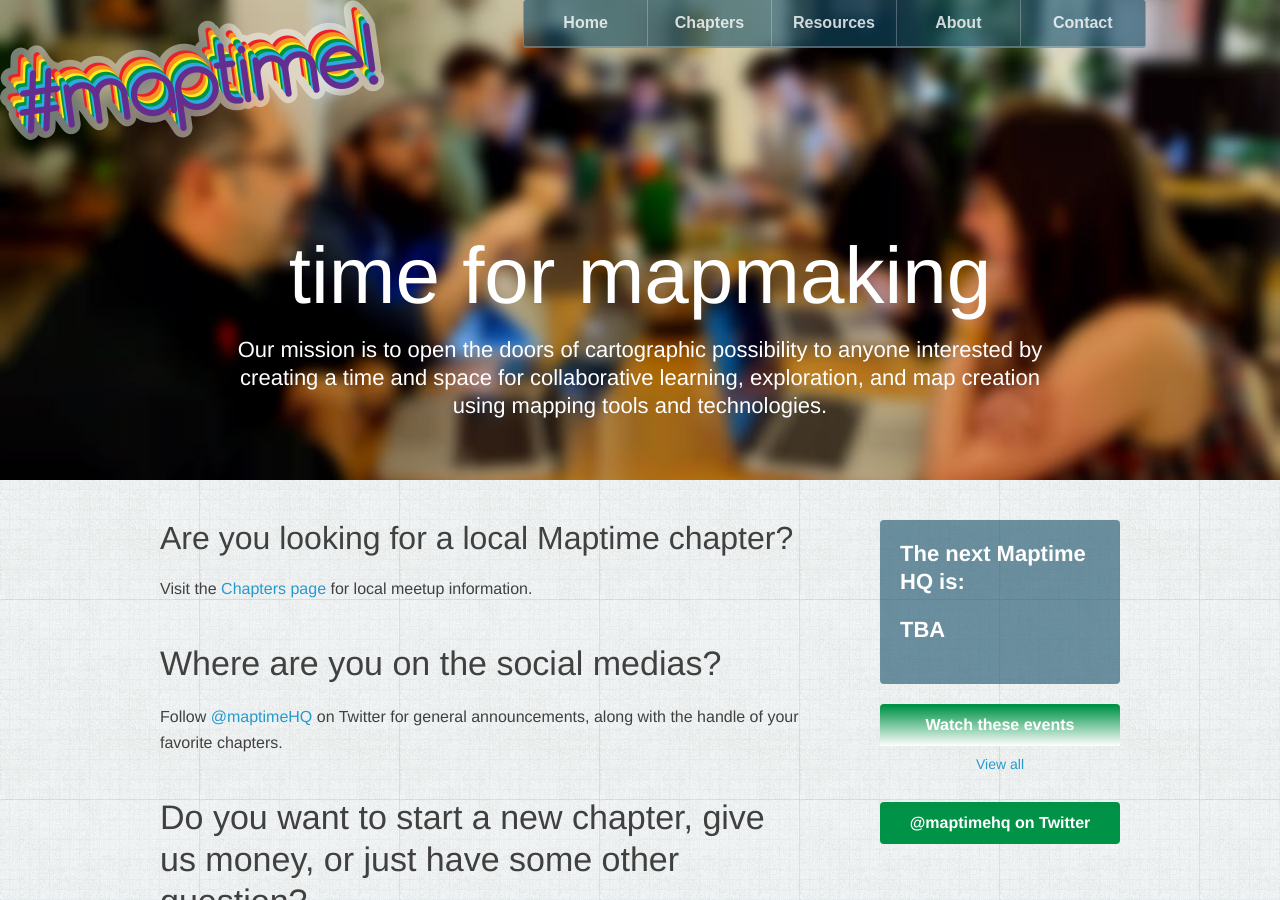
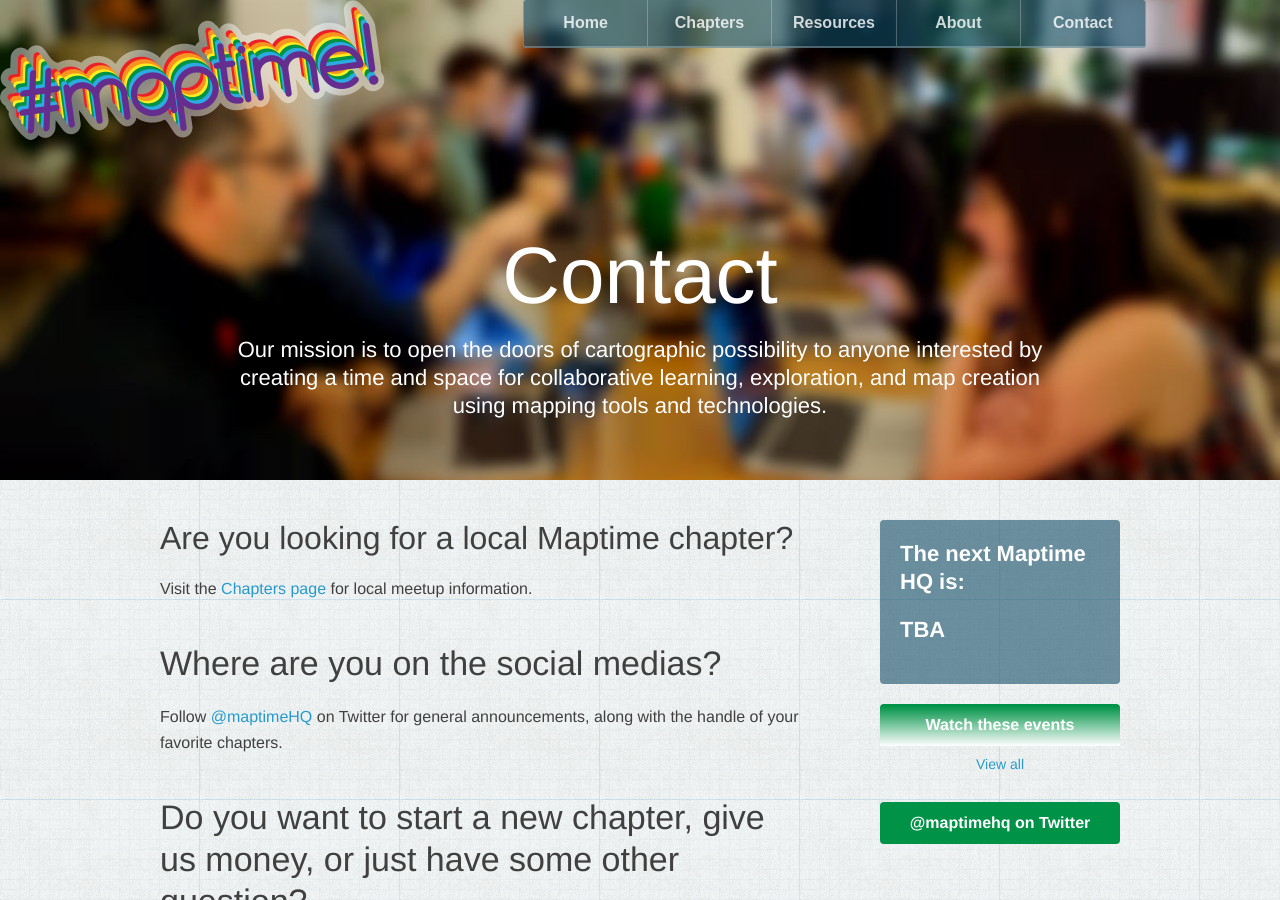
Before and after one commit to maptime/maptime.github.io, a Jekyll site: the page built from contact/index.html, in a window 1280 px wide and 900 px high. Built offline with Jekyll 4.4.1, drawn with Linux system fonts in a browser that asks for light colours.

```diff
--- a/_includes/header.html
+++ b/_includes/header.html
@@ -1,5 +1,42 @@
-{% if page.title == "Chapters" %}
+{% case page.title %}
+{% when 'Home' %}
+	<div class='center'>
+	  <div class='row12'>
+	    <div class='pin-bottom space-bottom4'>
+	      <h1>Home</h1>
+	      <h3 class='col8 margin2'>Our mission is to open the doors of cartographic possibility to anyone interested by creating a time and space for collaborative learning, exploration, and map creation using mapping tools and technologies.</h3>
+	    </div>
+	  </div>
+	</div>
+{% when 'Chapters' %}
 	<div id='map'></div>
+{% when 'Resources' %}
+	<div class='center'>
+	  <div class='row12'>
+	    <div class='pin-bottom space-bottom4'>
+	      <h1>Resources</h1>
+	      <h3 class='col8 margin2'>Our mission is to open the doors of cartographic possibility to anyone interested by creating a time and space for collaborative learning, exploration, and map creation using mapping tools and technologies.</h3>
+	    </div>
+	  </div>
+	</div>
+{% when 'About' %}
+	<div class='center'>
+	  <div class='row12'>
+	    <div class='pin-bottom space-bottom4'>
+	      <h1>About</h1>
+	      <h3 class='col8 margin2'>Our mission is to open the doors of cartographic possibility to anyone interested by creating a time and space for collaborative learning, exploration, and map creation using mapping tools and technologies.</h3>
+	    </div>
+	  </div>
+	</div>
+{% when 'Contact' %}
+	<div class='center'>
+	  <div class='row12'>
+	    <div class='pin-bottom space-bottom4'>
+	      <h1>Contact</h1>
+	      <h3 class='col8 margin2'>Our mission is to open the doors of cartographic possibility to anyone interested by creating a time and space for collaborative learning, exploration, and map creation using mapping tools and technologies.</h3>
+	    </div>
+	  </div>
+	</div>
 {% else %}
 	<div class='center'>
 	  <div class='row12'>
@@ -9,4 +46,4 @@
 	    </div>
 	  </div>
 	</div>
-{% endif %}
+{% endcase %}
--- a/about/index.html
+++ b/about/index.html
@@ -1,5 +1,6 @@
 ---
 layout: default
+title: About
 ---
 <p>This open learning environment for all levels and degrees of knowledge offers intentional support for the beginner. Maptime is simultaneously flexible and structured, creating space for workshops, ongoing projects with a shared goal, and independent/collaborative work time. <strong>Beginners most welcome!</strong></p>
 
--- a/contact/index.html
+++ b/contact/index.html
@@ -1,5 +1,6 @@
 ---
 layout: default
+title: Contact
 ---
 <h1>Are you looking for a local Maptime chapter?</h1>
 <p>Visit the <a title="Chapters" href="{{site.baseurl}}/chapters/">Chapters page</a>
--- a/lessons-resources/index.html
+++ b/lessons-resources/index.html
@@ -1,5 +1,6 @@
 ---
 layout: default
+title: Resources
 ---
 <header class="entry-header">	<h1 class="entry-title" itemprop="headline">Lessons &#038; Resources</h1>
 </header><!-- .entry-header -->
```
Lines whose indentation alone changed are shown as unchanged.
